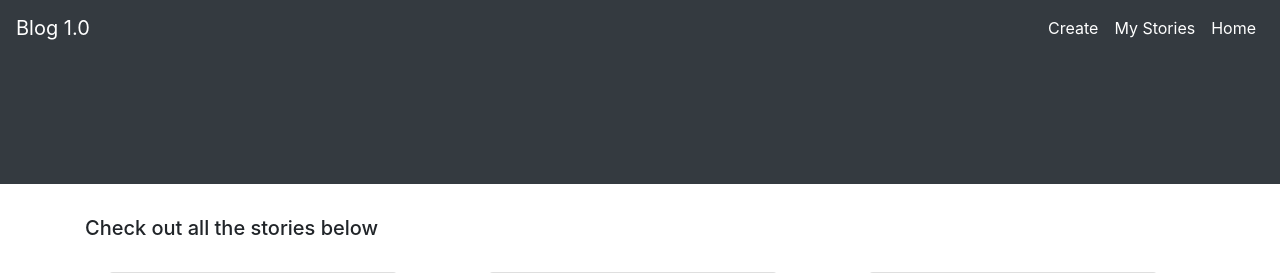
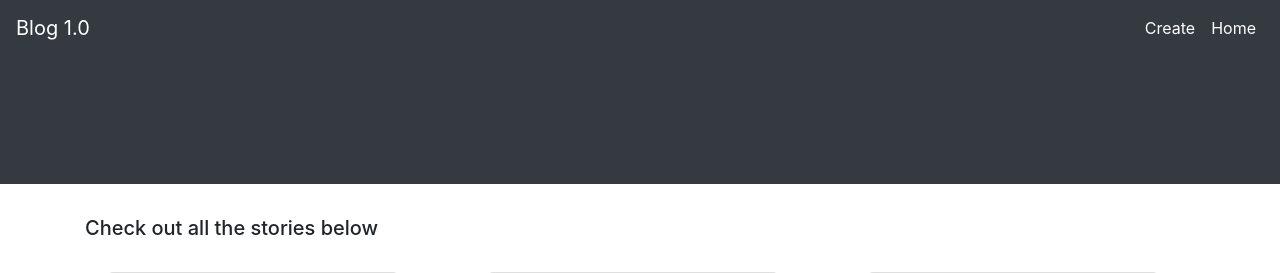
Before and after one commit to srcsmxd/MyPortfolio, a Django app: page /blog/ in a window 1280 px wide. Shown: the top 273 px of the page. Run offline with Django 3.2, Linux system fonts and the light colour scheme; data comes from the database, SQL or seed files in the repository; some libraries are stand-ins or nearby versions.

Commit message:
correction

```diff
--- a/blog/templates/blog/home.html
+++ b/blog/templates/blog/home.html
@@ -43,12 +43,12 @@ img:hover, img:active {
             </li>
             {% if user.is_authenticated %}
             <li class="nav-item active">
+              <a class="nav-link" href="?username={{user}}">My Stories</a>
+            </li>
+            <li class="nav-item active">
               <a class="nav-link" href="{% url 'accounts:logout' %}">Logout</a>
             </li>
             {% endif %}
-            <li class="nav-item active">
-              <a class="nav-link" href="?username={{username}}">My Stories</a>
-            </li>
             <li class="nav-item active">
               <a class="nav-link" href="{% url 'home' %}">Home</a>
             </li>
--- a/blog/views.py
+++ b/blog/views.py
@@ -16,7 +16,7 @@ def home(request):
 
     allblogs = paginator.get_page(page)
 
-    return render(request, 'blog/home.html',{'allblogs':allblogs, 'username':username})
+    return render(request, 'blog/home.html',{'allblogs':allblogs,'user':request.user.username,'username':username})
 
     #allblogs = None
     #if count == 1:
```
